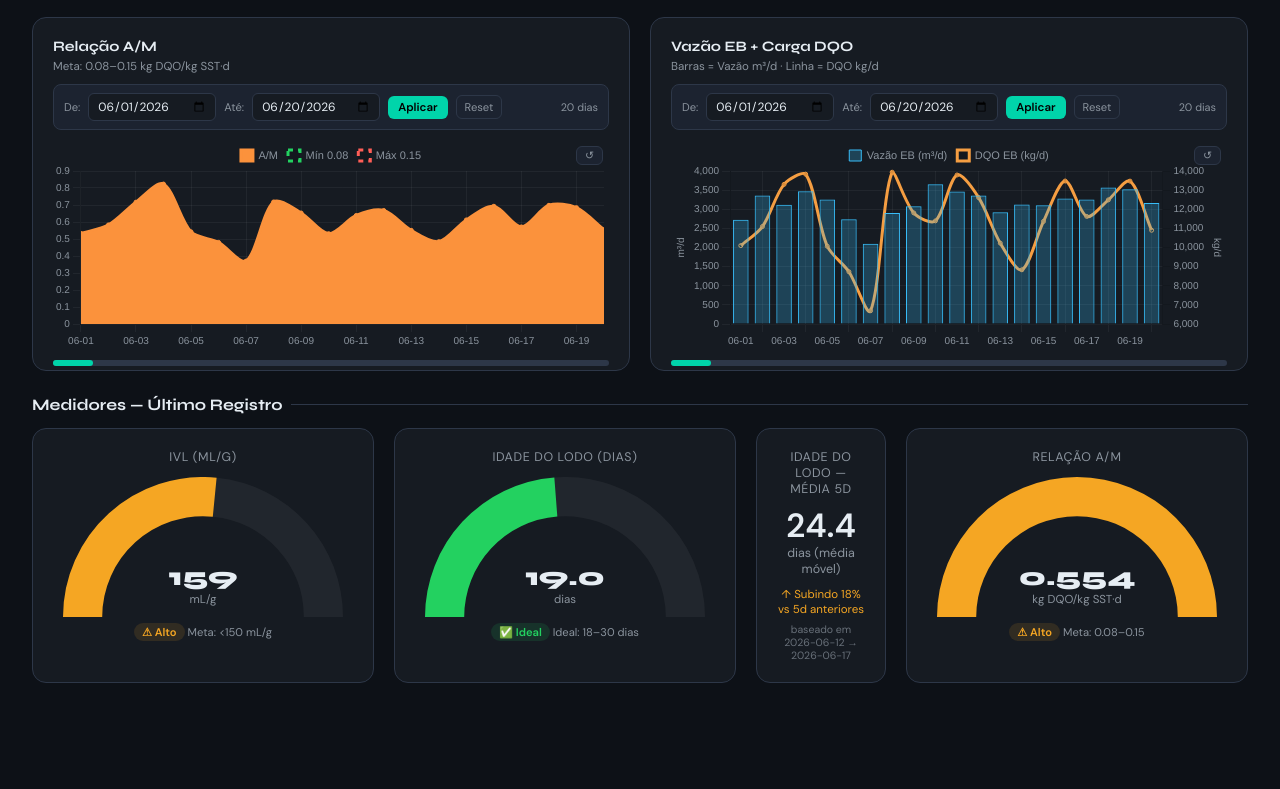
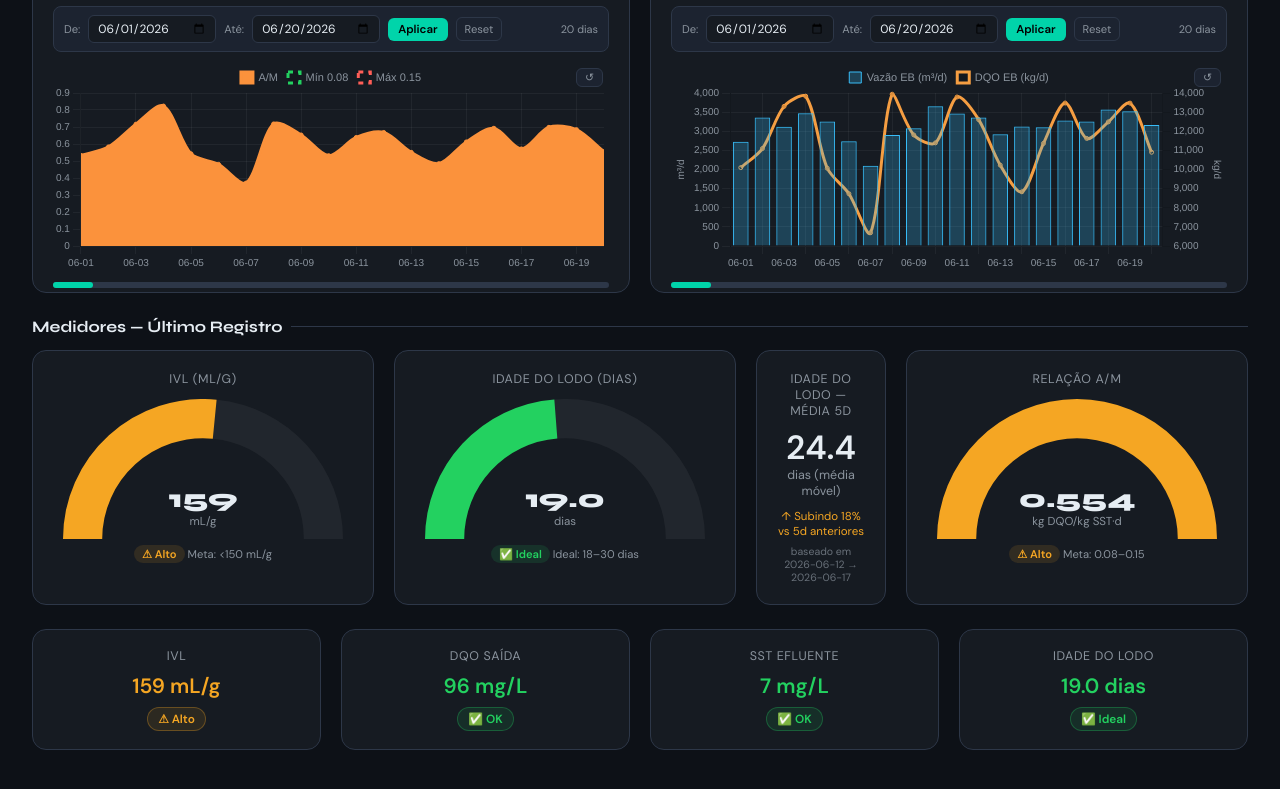
Before and after one commit to enrikisouza3-creator/ivl-repo, a plain HTML site: page index.html in a window 1280 px wide. Shown: the part 1445-2234 px from the top of the page. Before the commit the page ends 2176 px from the top, so only its background shows below. Drawn offline with nearby package versions, Linux system fonts and the light colour scheme; some packages are replaced by stand-ins of ours; a script that the page names is missing.

Commit message:
Update index.html

```diff
--- a/index.html
+++ b/index.html
@@ -108,12 +108,22 @@ nav button.active{color:var(--accent);border-bottom-color:var(--accent);}
 .chart-filter-stats{font-size:0.68rem;color:var(--muted);margin-left:auto;}
 
 /* ALERTS */
-.alerts-bar{background:var(--panel2);border:1px solid var(--border);border-radius:12px;
-  padding:14px 20px;margin-bottom:20px;display:flex;gap:12px;flex-wrap:wrap;align-items:center;}
-.alert-chip{display:flex;align-items:center;gap:6px;padding:5px 12px;border-radius:20px;font-size:0.78rem;font-weight:600;}
-.alert-chip.ok{background:rgba(35,209,96,0.1);border:1px solid rgba(35,209,96,0.3);color:var(--ok);}
-.alert-chip.warn{background:rgba(245,166,35,0.1);border:1px solid rgba(245,166,35,0.3);color:var(--warn);}
-.alert-chip.danger{background:rgba(255,94,87,0.1);border:1px solid rgba(255,94,87,0.3);color:var(--danger);}
+.alerts-bar{display:grid;grid-template-columns:repeat(4,1fr);gap:20px;margin-bottom:24px;}
+.alert-chip{background:var(--panel);border:1px solid var(--border);border-radius:14px;padding:18px 16px;
+  display:flex;flex-direction:column;align-items:center;justify-content:center;gap:8px;text-align:center;min-height:96px;}
+.alert-chip .chip-label{font-size:0.78rem;color:var(--muted);text-transform:uppercase;letter-spacing:0.6px;}
+.alert-chip .chip-val{font-size:1.3rem;font-weight:800;}
+.alert-chip .chip-badge{display:inline-flex;align-items:center;gap:4px;padding:3px 10px;border-radius:20px;font-size:0.74rem;font-weight:700;}
+.alert-chip.ok .chip-badge{background:rgba(35,209,96,0.1);border:1px solid rgba(35,209,96,0.3);color:var(--ok);}
+.alert-chip.ok .chip-val{color:var(--ok);}
+.alert-chip.warn .chip-badge{background:rgba(245,166,35,0.1);border:1px solid rgba(245,166,35,0.3);color:var(--warn);}
+.alert-chip.warn .chip-val{color:var(--warn);}
+.alert-chip.danger .chip-badge{background:rgba(255,94,87,0.1);border:1px solid rgba(255,94,87,0.3);color:var(--danger);}
+.alert-chip.danger .chip-val{color:var(--danger);}
+.alert-chip.neutral .chip-badge{background:rgba(255,255,255,0.06);border:1px solid var(--border);color:var(--muted);}
+.alert-chip.neutral .chip-val{color:var(--text);}
+@media(max-width:900px){.alerts-bar{grid-template-columns:1fr 1fr;}}
+@media(max-width:600px){.alerts-bar{grid-template-columns:1fr;}}
 
 /* SECTION TITLE */
 .section-title{font-family:'Syne',sans-serif;font-weight:700;font-size:1rem;
@@ -254,7 +264,6 @@ tr:hover td{background:rgba(255,255,255,0.02);}
 
 <!-- ===== DASHBOARD ===== -->
 <div id="tab-dashboard" class="tab-content active dash">
-  <div id="alerts-bar" class="alerts-bar"></div>
   <div class="kpi-grid" id="kpi-grid"></div>
 
   <div class="section-title">Cobertura de Dados</div>
@@ -374,6 +383,8 @@ tr:hover td{background:rgba(255,255,255,0.02);}
       <div class="gauge-range" id="gr-am"></div>
     </div>
   </div>
+
+  <div id="alerts-bar" class="alerts-bar"></div>
 </div>
 
 <!-- ===== INDICADORES ===== -->
@@ -799,18 +810,36 @@ const totalRecs=getAll().length;
 document.getElementById('last-update').textContent=latest.data?'Último dado: '+new Date(latest.data+'T00:00:00').toLocaleDateString('pt-BR')+' · '+totalRecs+' registros':'';
 
 // ─── ALERTS ───────────────────────────────────────────────────────────
+function getLatestValid(field){
+  const rows=getAll();
+  for(let i=rows.length-1;i>=0;i--){
+    const v=parseFloat(rows[i][field]);
+    if(!isNaN(v)) return {val:v, data:rows[i].data};
+  }
+  return {val:null, data:null};
+}
+
 function renderAlerts(){
   const r=getLatest();
   const ivl=r.ivl_calc||r.ivl;
+  const dqoSaida=getLatestValid('dqo_saida');
+  const sstEf=getLatestValid('sst_efluente');
+  const idade=getLatestValid('idade_lodo');
+
   const items=[
     {label:'IVL',...statusIVL(ivl),val:ivl?fmt(ivl,0)+' mL/g':'—'},
-    {label:'DQO Saída',...statusDQO(r.dqo_saida),val:r.dqo_saida?fmt(r.dqo_saida,0)+' mg/L':'—'},
-    {label:'SST Efluente',...statusSST(r.sst_efluente),val:r.sst_efluente!=null?fmt(r.sst_efluente,0)+' mg/L':'—'},
-    {label:'Idade do Lodo',...statusIdade(parseFloat(r.idade_lodo)),val:r.idade_lodo?fmt(r.idade_lodo)+' dias':'—'},
+    {label:'DQO Saída',...statusDQO(dqoSaida.val),val:dqoSaida.val!=null?fmt(dqoSaida.val,0)+' mg/L':'—'},
+    {label:'SST Efluente',...statusSST(sstEf.val),val:sstEf.val!=null?fmt(sstEf.val,0)+' mg/L':'—'},
+    {label:'Idade do Lodo',...statusIdade(idade.val),val:idade.val!=null?fmt(idade.val,1)+' dias':'—'},
   ];
-  document.getElementById('alerts-bar').innerHTML=
-    '<span style="font-size:0.78rem;color:var(--muted);font-weight:600;margin-right:4px;">STATUS:</span>'
-    +items.map(i=>`<div class="alert-chip ${i.cls}">${i.txt} <b>${i.label}</b> ${i.val}</div>`).join('');
+  document.getElementById('alerts-bar').innerHTML = items.map(i=>{
+    const cls = i.cls || 'neutral';
+    return `<div class="alert-chip ${cls}">
+      <div class="chip-label">${i.label}</div>
+      <div class="chip-val">${i.val}</div>
+      <div class="chip-badge">${i.txt}</div>
+    </div>`;
+  }).join('');
 }
 
 // ─── KPIs ─────────────────────────────────────────────────────────────
```
